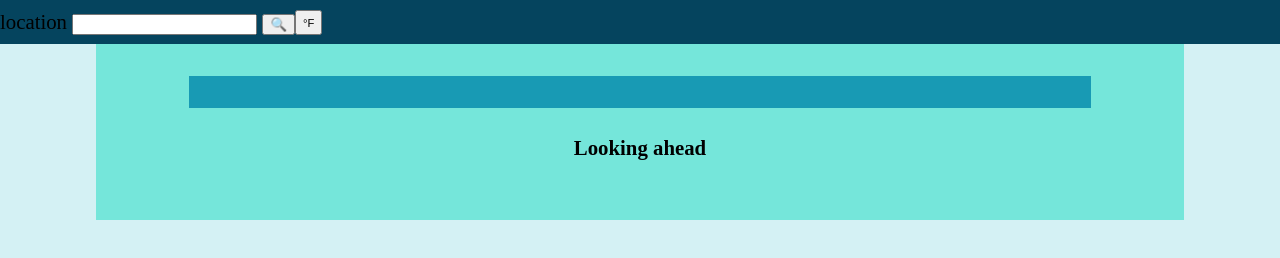
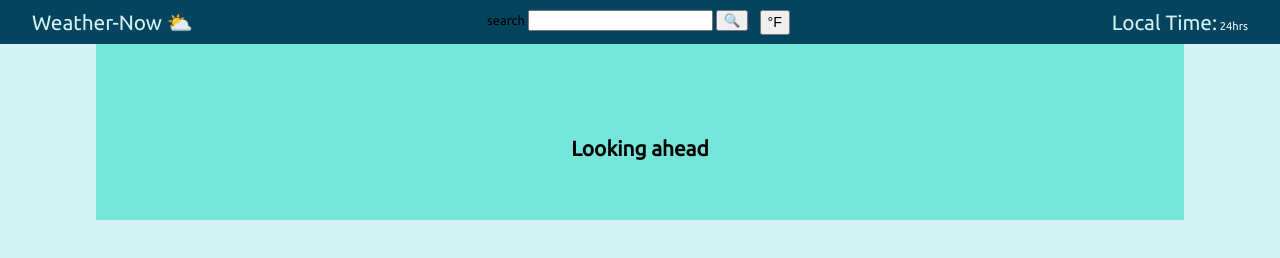
Before and after one commit to charlesvill/Weather-App, a plain HTML site: page index.html in a window 1280 px wide. Drawn offline with Linux system fonts and the light colour scheme.

Commit message:
Completed MVP fixed bugs added more styling

```diff
--- a/index.html
+++ b/index.html
@@ -10,16 +10,19 @@
   <body>
     <div class="pageContainer">
       <div class="header">
-        <div class="locationCont"></div>
+        <div class="siteTitle">
+          Weather-Now ⛅
+        </div>
         <div class="searchCont">
           <form class="form" action="">
-            <label for="searchfield">location</label>
+            <label for="searchfield">search</label>
             <input type="text" name="searchinput" id="searchfield" />
             <button type="submit">🔍</button>
           </form>
           <button class="f" id="tempUnits"></button>
-          <p class="location"></p>
+          <div class="location"></div>
         </div>
+        <div class="localTime">Local Time:</div>
       </div>
       <div class="content">
         <div class="todayContainer"></div>
--- a/style.css
+++ b/style.css
@@ -1,3 +1,13 @@
+@font-face {
+  font-family: 'ubuntu';
+  src:
+  url('./assets/fonts/ubuntu/ubuntu-regular-webfont.woff') format('woff'),
+  url('./assets/fonts/ubuntu/ubuntu-regular-webfont.woff2') format('woff2');
+  font-weight: 400;
+  font-style: normal;
+}
+
+
 :root {
   --b-blue: #D4F1F4;
   --b-green: #75E6DA;
@@ -10,27 +20,56 @@ body {
   margin: 0;
   background-color: var(--b-blue);
   font-size: 1.3rem;
+  font-family: 'ubuntu', 'roboto-sans';
 }
 .pageContainer {
   display: flex;
   flex-direction: column;
   justify-content: center;
   align-items: center;
+  height: 100%;
 }
 .header {
+  display: flex;
+  justify-content: space-between;
   background-color: var(--n-blue);
   height: 10%;
   width: 100%;
   padding: .6rem;
+
 }
+.siteTitle {
+  margin: 0 2rem;
+  color: var(--b-blue);
+}
+.siteTitle > img {
+  width: .8rem;
+  height: auto;
+  color: var(--b-blue);
+  fill: var(--b-blue);
+}
+
 .searchCont {
   display: flex;
+  gap: .7rem;
+  margin: 0 2rem;
+  font-size: .8rem;
 }
 .location {
   margin: 0;
   margin-left: 1rem;
   font-size: .9rem;
   color: var(--b-blue);
+}
+.localTime {
+  color: var(--b-blue);
+  margin: 0 2rem;
+}
+.localTime::after {
+  content: "  24hrs";
+  font-size: .7rem;
+  color: aliceblue;
+
 }
 .content {
   display: flex;
@@ -44,25 +83,30 @@ body {
 
 .todayContainer {
   display: flex;
-  justify-content: space-evenly;
-  background-color: var(--b-grotto);
-  width: min(1500px, 85%);
+  justify-content: center;
+  gap: .5rem;
+  width: min(1000px, 85%);
   padding: 1rem;
+}
+.todayContainer > div {
+  padding: 2rem;
+  border-radius: 12px;
 }
 
 .f::after {
   content: " °F";
-  font-size: 0.7rem;
+  font-size: 0.9rem;
 }
 .c::after {
   content: " °C";
-  font-size: 0.7rem;
+  font-size: 0.9rem;
 }
 .lcard {
   display: flex;
   flex-direction: column;
   align-items: center;
   padding: 1rem;
+  background-color: var(--b-grotto);
 }
 #currentTemp {
   font-size: 6rem;
@@ -80,12 +124,14 @@ body {
   display: grid;
   grid-template: 1fr 1fr 1fr 1fr / 1fr;
   height: 70%;
+  background-color: var(--b-grotto);
 }
 .rcard > div {
   display: flex;
   align-items: center;
   justify-content: space-between;
   gap: 0.5rem;
+  border-bottom: 2px solid #d4d4d8;
 }
 .condText {
   font-size: 2rem;
@@ -99,11 +145,11 @@ body {
 }
 .hi::before {
   content: "Hi: ";
-  font-size: .8rem;
+  font-size: .9rem;
 }
 .lo::before {
   content: "Lo: ";
-  font-size: .8rem;
+  font-size: .9rem;
 }
 .hum::before {
   content: "Humidity:";
@@ -120,7 +166,8 @@ body {
 }
 .aheadCard {
   background-color: var(--b-blue);
-  padding: 1rem;
-  margin: .5rem;
+  padding: 2rem;
+  margin: .3rem 1.5rem;
   text-align: center;
+  border-radius: 12px;
 }
```
Also changed, not shown: assets/fonts/ubuntu/ubuntu-regular-webfont.woff (added), assets/fonts/ubuntu/ubuntu-regular-webfont.woff2 (added), assets/images/partly_cloudy_day_FILL0_wght400_GRAD0_opsz24.svg (added), assets/images/pcloudy.png (added).
